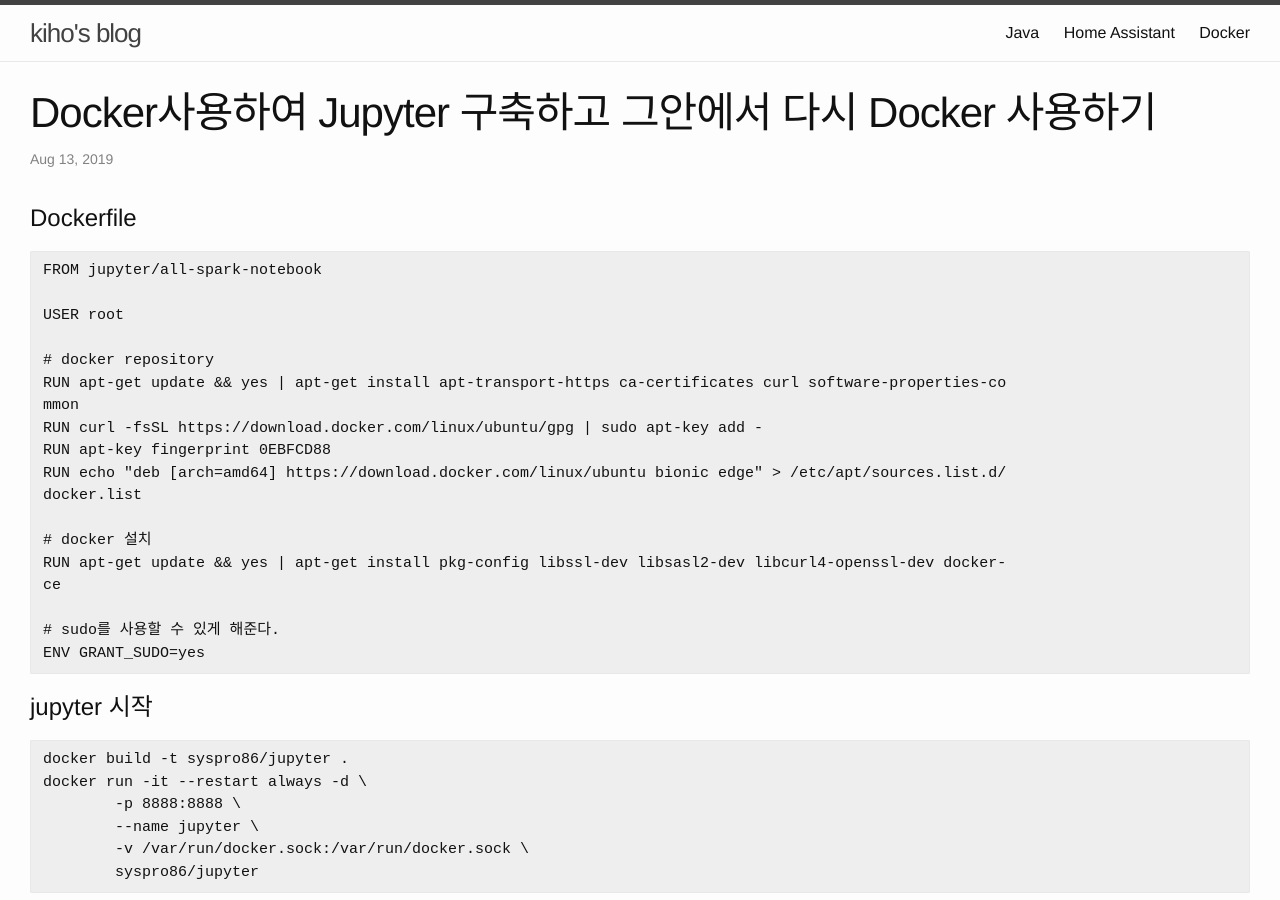
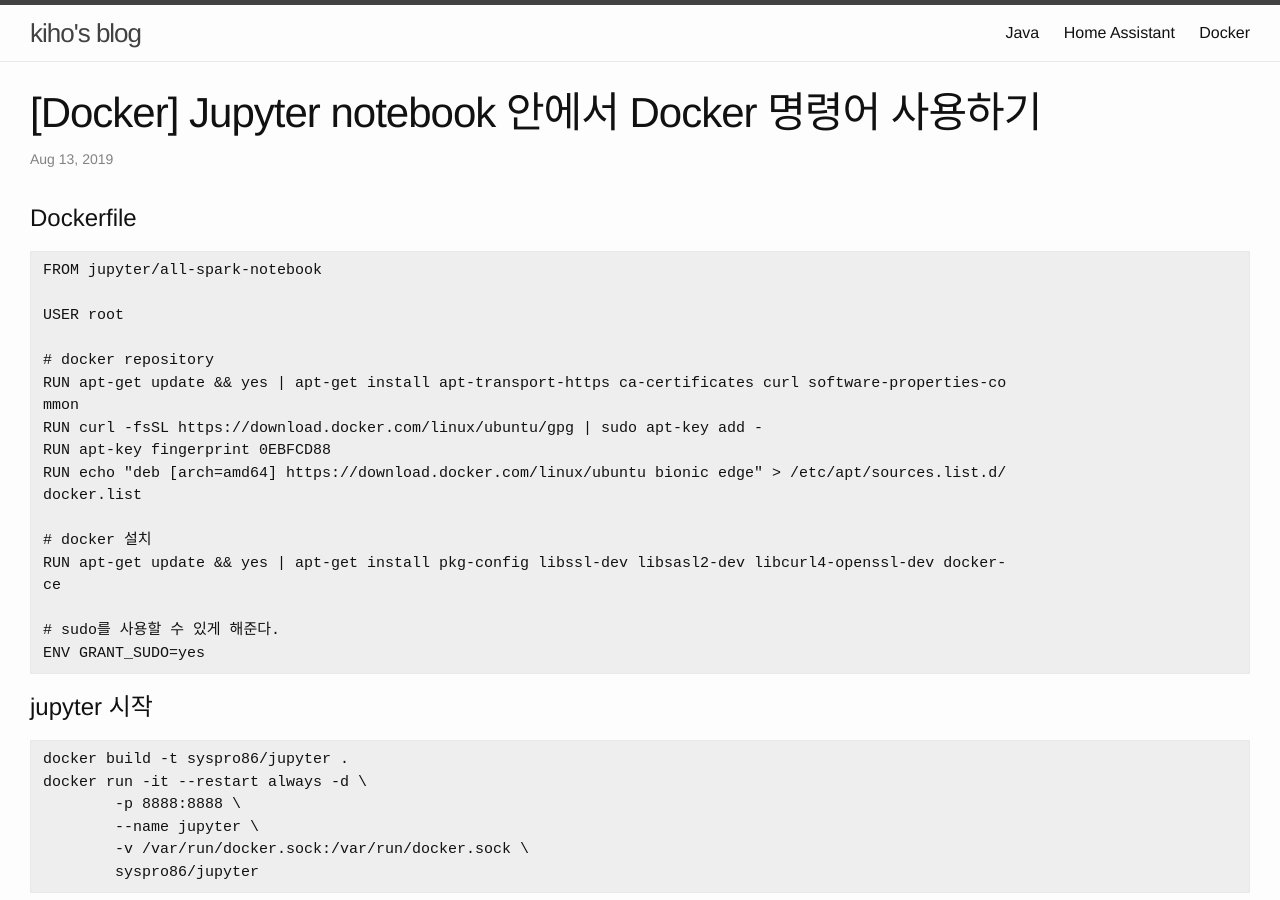
Before and after one commit to syspro86/syspro86.github.io, a Jekyll site: the page built from _posts/2019-08-13-docker-jupyter-docker.md, in a window 1280 px wide and 900 px high. Built offline with Jekyll 4.4.1, drawn with Linux system fonts in a browser that asks for light colours; comment, search, counter and statistics services are not loaded.

Commit message:
title 변경

```diff
--- a/_posts/2019-08-13-docker-jupyter-docker.md
+++ b/_posts/2019-08-13-docker-jupyter-docker.md
@@ -1,6 +1,6 @@
 ---
 layout: post
-title:  "Docker사용하여 Jupyter 구축하고 그안에서 다시 Docker 사용하기"
+title:  "[Docker] Jupyter notebook 안에서 Docker 명령어 사용하기"
 date:   2019-08-13 00:00:00 +0900
 categories: docker jupyter
 ---
```
Also changed, not shown: _posts/2019-05-14-docker-jenkins-maven.md (+1 -1 lines).
